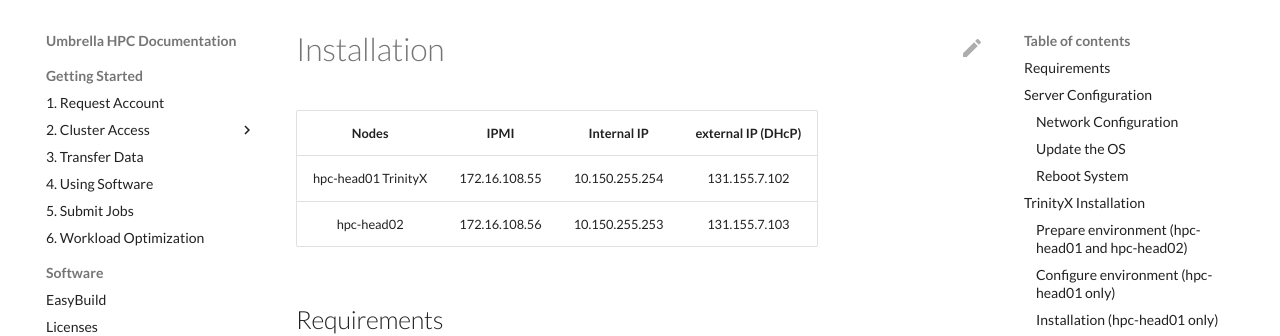
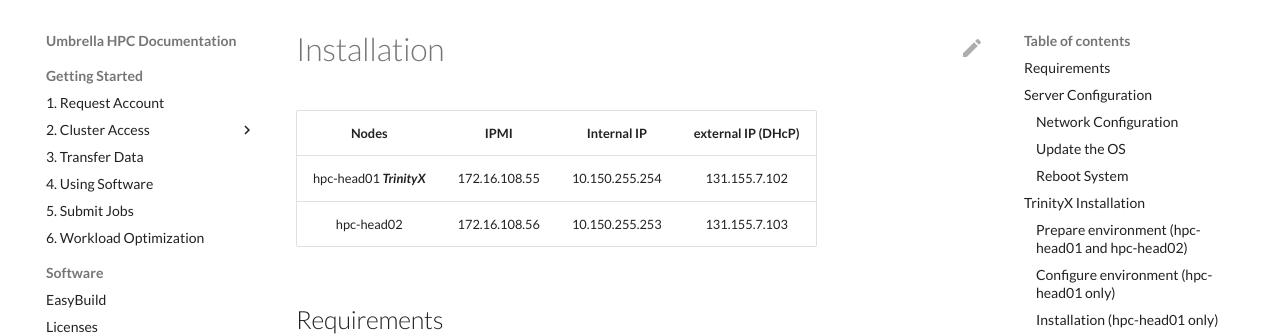
Before and after one commit to gferhpc/supercomputing.tue.nl, an MkDocs documentation site: the page built from pages/documentation/administration/trinityx/installation.md, in a window 1280 px wide and 900 px high. Shown: the part 164-500 px from the top of the window. Built offline with MkDocs 1.6.1 and Material for MkDocs 9.7.7, drawn with Linux system fonts in a browser that asks for light colours.

```diff
--- a/pages/documentation/administration/trinityx/installation.md
+++ b/pages/documentation/administration/trinityx/installation.md
@@ -2,7 +2,7 @@
 
 | Nodes               | IPMI          | Internal IP    | external IP (DHcP) |
 |:-------------------:|:-------------:|:--------------:|:------------------:|
-| hpc-head01 TrinityX | 172.16.108.55 | 10.150.255.254 | 131.155.7.102      |
+| hpc-head01 ***TrinityX*** | 172.16.108.55 | 10.150.255.254 | 131.155.7.102      |
 | hpc-head02          | 172.16.108.56 | 10.150.255.253 | 131.155.7.103      |
 
 ## Requirements
```
